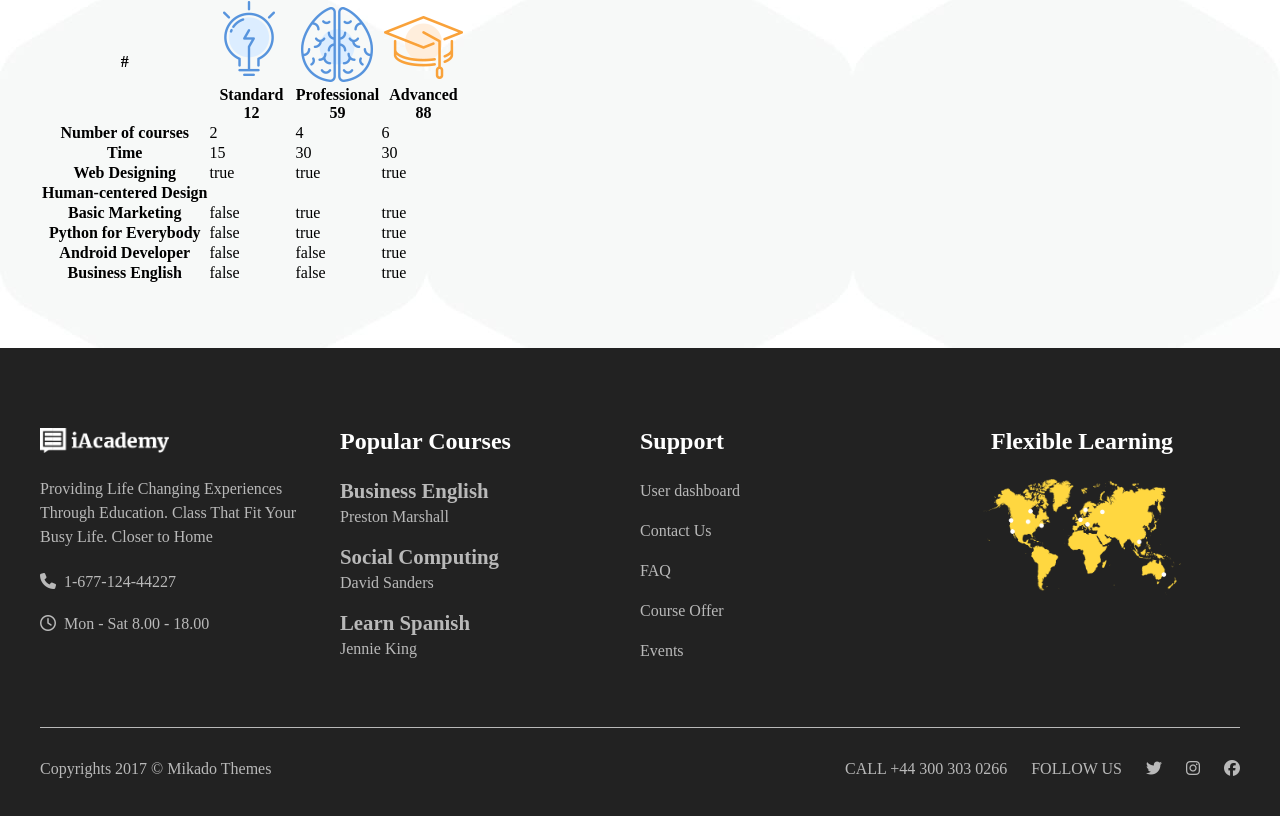
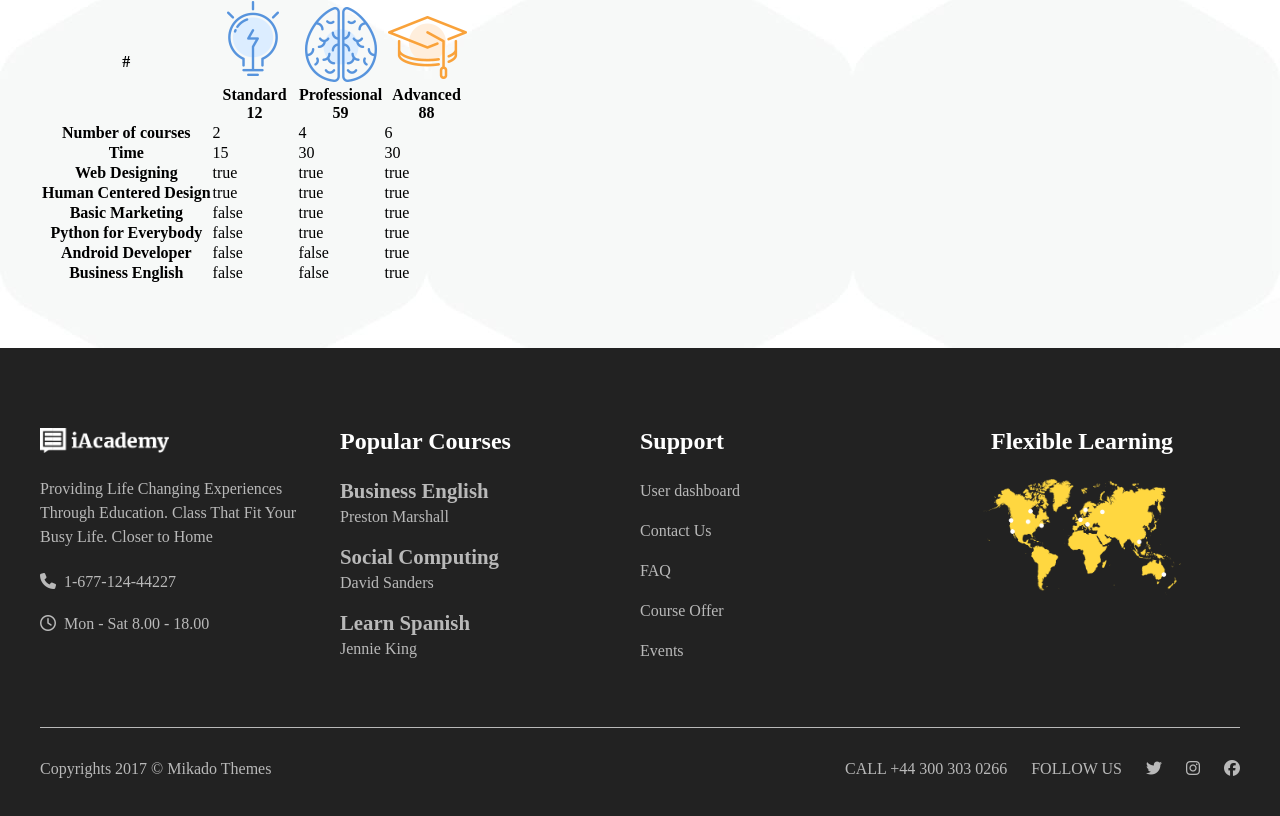
Before and after one commit to alessiavozzo/proj-html-vuejs, a Vue app: page / in a window 1280 px wide. Shown: the part 4382-5198 px from the top of the page. Built offline with nearby package versions, Linux system fonts and the light colour scheme.

Commit message:
add function to replace blank spaces with underscore + fix price-plans objects

```diff
--- a/src/assets/js/price-plans.js
+++ b/src/assets/js/price-plans.js
@@ -3,7 +3,7 @@ export const pricePlansData = {
         "Number of courses",
         "Time",
         "Web Designing",
-        "Human-centered Design",
+        "Human Centered Design",
         "Basic Marketing",
         "Python for Everybody",
         "Android Developer",
--- a/src/components/PriceSection.vue
+++ b/src/components/PriceSection.vue
@@ -8,7 +8,15 @@ export default {
         return {
             pricePlansData: pricePlansData
         }
+    },
+    methods: {
+        //had to modify price-plans.js
+        //replace the blank space in plansOptions elements with '_' (to get plan data in position option-name)
+        getRowData(plan, option) {
+            return plan[option.toLowerCase().replace(/\s/g, '_')]
+        }
     }
+
 
 
 }
@@ -37,7 +45,7 @@ export default {
                     <tr v-for="option in pricePlansData.plansOptions" :key="option">
                         <th>{{ option }}</th>
                         <td v-for="plan in pricePlansData.pricePlans">
-                            {{ plan[option.toLowerCase().replace(/\s/g, '_')] }}
+                            {{ getRowData(plan, option) }}
                         </td>
                     </tr>
                 </tbody>
```
